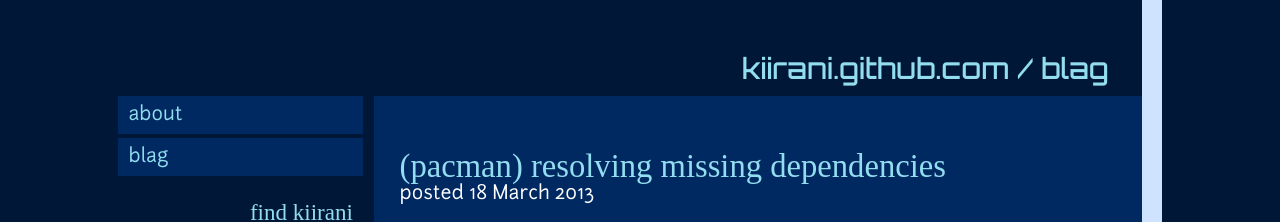
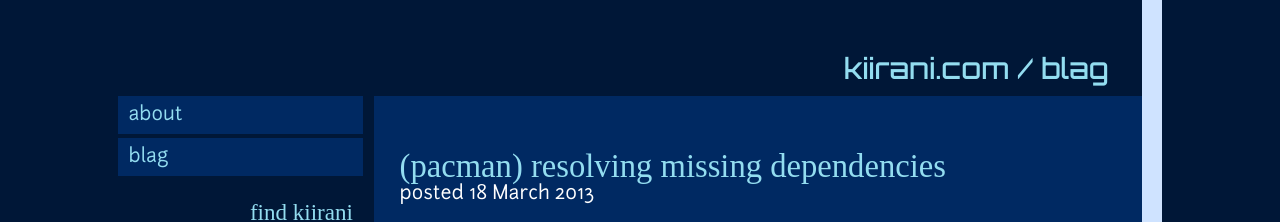
Before and after one commit to Kiirani/kiirani.github.com, a Jekyll site: the page built from index.html, in a window 1280 px wide. Shown: the top 222 px of the page. Built offline with Jekyll 4.4.1, drawn with Linux system fonts in a browser that asks for light colours; some web fonts are replaced; the list of posts is cut into pages by our own code; comment, search, counter and statistics services are not loaded.

Commit message:
update title to "kiirani.com"

```diff
--- a/_config.yml
+++ b/_config.yml
@@ -1,3 +1,3 @@
-title: kiirani.github.com
+title: kiirani.com
 future: true
 paginate: 5
```
